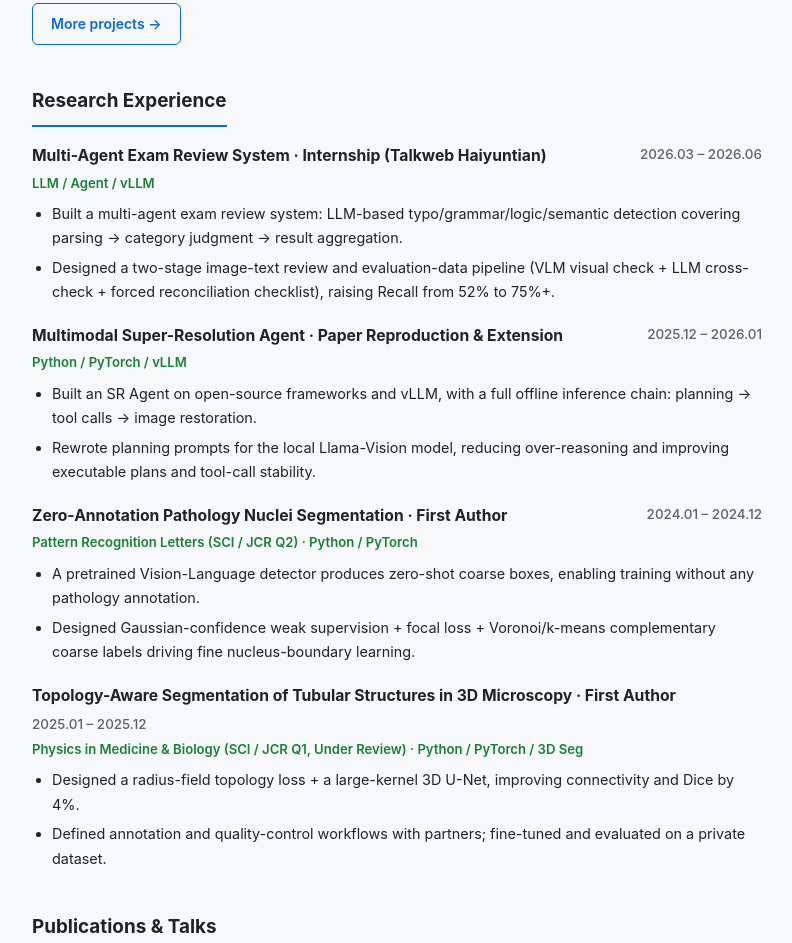
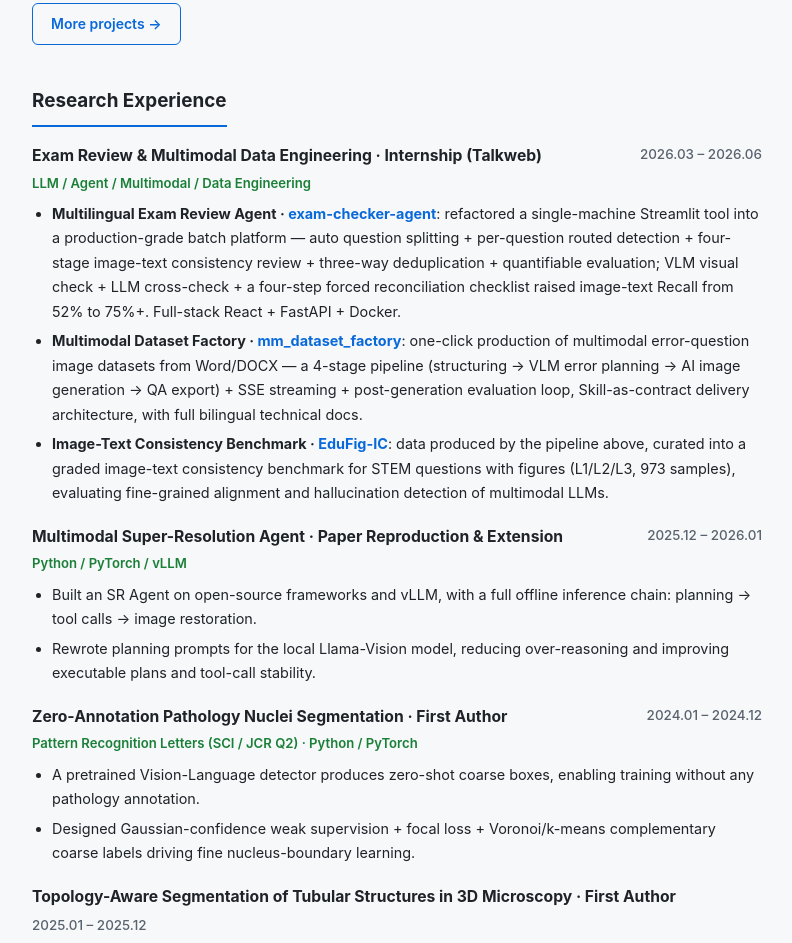
Before and after one commit to CODE-BULIAO/CODE-BULIAO.github.io, a plain HTML site: page index.en.html in a window 1280 px wide. Shown: the part 1180-2123 px from the top of the page, without its empty margins (414-1206 px from the left). Drawn offline with Linux system fonts and the light colour scheme.

Commit message:
content: expand Talkweb internship entry with its three project deliverables
Rewrite the research-experience internship entry to reflect that the
three featured projects (exam-checker-agent, mm_dataset_factory,
EduFig-IC) are its concrete outputs, forming one toolchain (review →
data production → evaluation). Retitle, update tags, link each project
to its detail page, and standardize the company name to Talkweb.

Co-Authored-By: Claude Opus 4.8 <noreply@anthropic.com>

```diff
--- a/index.en.html
+++ b/index.en.html
@@ -113,11 +113,12 @@
       <h2>Research Experience</h2>
 
       <div class="entry">
-        <div class="entry-head"><span>Multi-Agent Exam Review System · Internship (Talkweb Haiyuntian)</span><span class="when">2026.03 – 2026.06</span></div>
-        <div class="tagline">LLM / Agent / vLLM</div>
+        <div class="entry-head"><span>Exam Review &amp; Multimodal Data Engineering · Internship (Talkweb)</span><span class="when">2026.03 – 2026.06</span></div>
+        <div class="tagline">LLM / Agent / Multimodal / Data Engineering</div>
         <ul>
-          <li>Built a multi-agent exam review system: LLM-based typo/grammar/logic/semantic detection covering parsing → category judgment → result aggregation.</li>
-          <li>Designed a two-stage image-text review and evaluation-data pipeline (VLM visual check + LLM cross-check + forced reconciliation checklist), raising Recall from 52% to 75%+.</li>
+          <li><strong>Multilingual Exam Review Agent · <a href="projects/exam-checker-agent/index.en.html">exam-checker-agent</a></strong>: refactored a single-machine Streamlit tool into a production-grade batch platform — auto question splitting + per-question routed detection + four-stage image-text consistency review + three-way deduplication + quantifiable evaluation; VLM visual check + LLM cross-check + a four-step forced reconciliation checklist raised image-text Recall from 52% to 75%+. Full-stack React + FastAPI + Docker.</li>
+          <li><strong>Multimodal Dataset Factory · <a href="projects/mm-dataset-factory/index.en.html">mm_dataset_factory</a></strong>: one-click production of multimodal error-question image datasets from Word/DOCX — a 4-stage pipeline (structuring → VLM error planning → AI image generation → QA export) + SSE streaming + post-generation evaluation loop, Skill-as-contract delivery architecture, with full bilingual technical docs.</li>
+          <li><strong>Image-Text Consistency Benchmark · <a href="edufig-ic/index.en.html">EduFig-IC</a></strong>: data produced by the pipeline above, curated into a graded image-text consistency benchmark for STEM questions with figures (L1/L2/L3, 973 samples), evaluating fine-grained alignment and hallucination detection of multimodal LLMs.</li>
         </ul>
       </div>
 
```
Also changed, not shown: index.html (+5 -4 lines).
